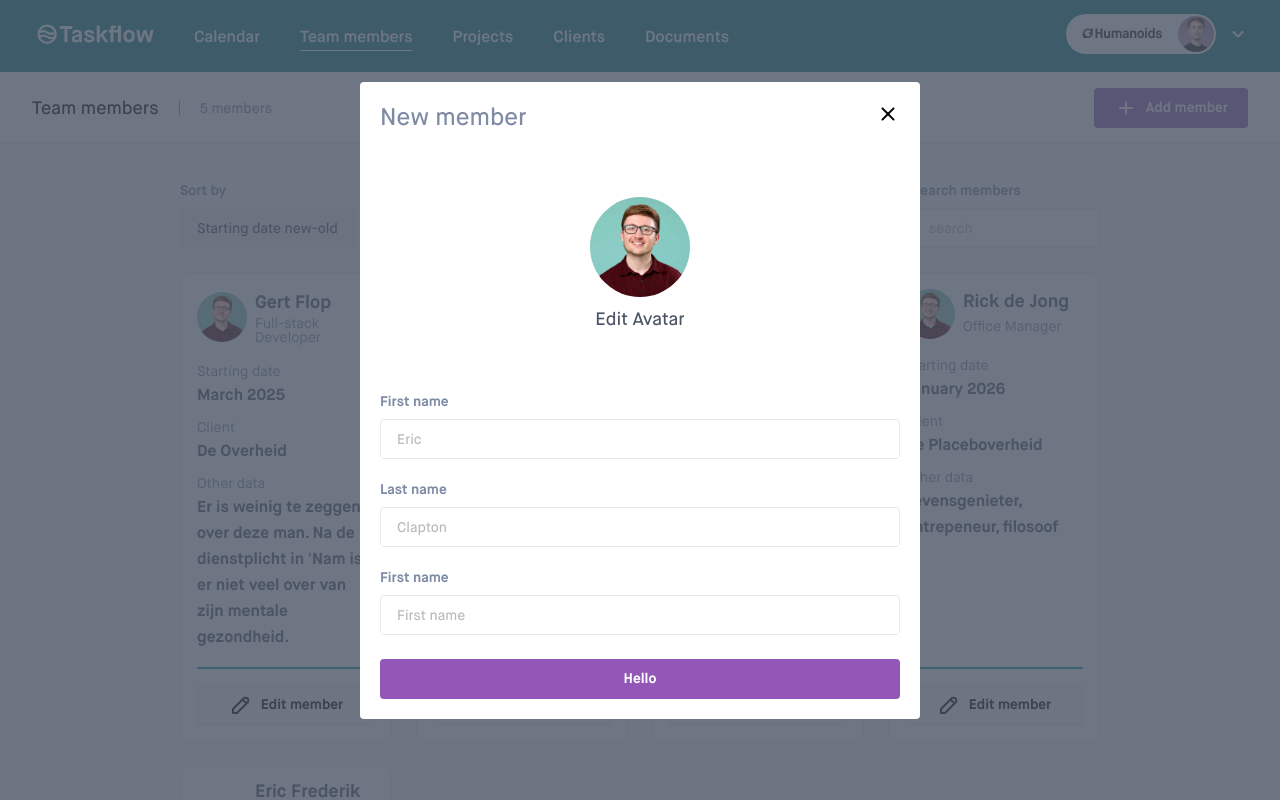
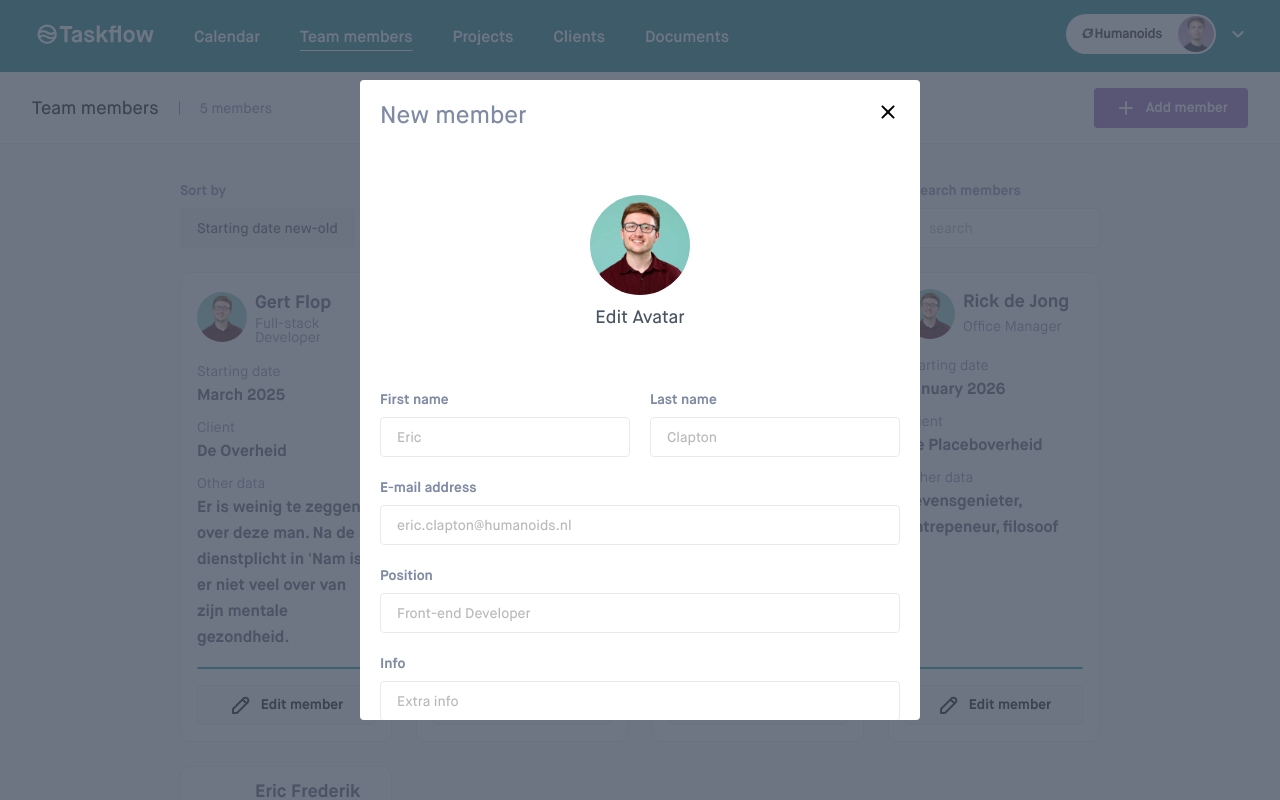
Before and after one commit to humanoidsbv/taskflow-jasper, a Next.js app: page /team-members in a window 1280 px wide. Both pictures are taken after a click on the button "Add member". Shown: the top 800 px of the page. Built offline with nearby package versions, Linux system fonts and the light colour scheme; data requests are answered from the project's data file.

Commit message:
Fields of member form

```diff
--- a/services/actions.ts
+++ b/services/actions.ts
@@ -121,10 +121,13 @@ export const createMemberEvent = async (
     position: "Tester",
   };
 
+  const startingDate = new Date().toISOString();
+  data.startingDate = startingDate;
+
   const validatedData = memberSchema.safeParse(data);
 
   if (!validatedData.success) {
-    console.log("no!");
+    console.log("no! ", validatedData.error);
     return {
       message: "Error validating data",
       errors: z.flattenError(validatedData.error).fieldErrors,
--- a/services/members.ts
+++ b/services/members.ts
@@ -3,6 +3,7 @@
 import { CreatedMember, MemberData } from "@/types/dataTypes";
 import { filterOptions, membersSortByOptions } from "./queries";
 import { buildQueryParams } from "@/utils/utils";
+import { revalidatePath } from "next/cache";
 
 class NotFoundError extends Error {
   constructor(message: string) {
@@ -75,6 +76,8 @@ export const createMember = async (
   member: MemberData,
 ): Promise<{ message: string; errors: {} }> => {
   console.table(member);
+
+  revalidatePath("/");
   return {
     message: "Member added",
     errors: {},
--- a/src/components/member-form/MemberForm.tsx
+++ b/src/components/member-form/MemberForm.tsx
@@ -42,6 +42,8 @@ export const MemberForm = ({ modalRef }: MemberFormProps) => {
     createMemberEvent,
     initialState,
   );
+  const closeModal = () => modalRef.current?.close();
+
   return (
     <Form action={formAction} className={styles.container}>
       <h2 className={styles.title}>New member</h2>
@@ -49,9 +51,11 @@ export const MemberForm = ({ modalRef }: MemberFormProps) => {
         <Image src={photo} alt="" className={styles.photo} />
         <span className={styles.photoText}>Edit Avatar</span>
       </div>
+      <div className={styles.nameContainer}>
         <InputField
-        defaultValue={state?.values?.client}
+          defaultValue={state?.values?.firstName}
           disabled={pending}
+          className={styles.wide}
           name="firstName"
           placeholder="Eric"
           required
@@ -59,24 +63,64 @@ export const MemberForm = ({ modalRef }: MemberFormProps) => {
           type="text"
         />
         <InputField
-        defaultValue={state?.values?.client}
+          defaultValue={state?.values?.lastName}
           disabled={pending}
+          className={styles.wide}
           name="lastName"
           placeholder="Clapton"
           required
           title="Last name"
           type="text"
         />
+      </div>
+      <InputField
+        defaultValue={state?.values?.eMail}
+        disabled={pending}
+        name="eMail"
+        placeholder="eric.clapton@humanoids.nl"
+        required
+        title="E-mail address"
+        type="email"
+      />
+      <InputField
+        defaultValue={state?.values?.position}
+        disabled={pending}
+        name="position"
+        placeholder="Front-end Developer"
+        required
+        title="Position"
+        type="text"
+      />
+      <InputField
+        defaultValue={state?.values?.info}
+        disabled={pending}
+        name="info"
+        placeholder="Extra info"
+        title="Info"
+        type="text"
+      />
       <InputField
         defaultValue={state?.values?.client}
         disabled={pending}
-        name="firstName"
-        placeholder="First name"
+        name="client"
+        placeholder="Humanoids"
         required
-        title="First name"
-        type="email"
+        title="Current client"
+        type="text"
       />
-      <Button type="submit">Hello</Button>
+      <div className={styles.buttons}>
+        <Button
+          className={styles.cancelButton}
+          onClick={closeModal}
+          type="button"
+          variant="secondary"
+        >
+          Cancel
+        </Button>
+        <Button type="submit" disabled={pending}>
+          Add member
+        </Button>
+      </div>
     </Form>
   );
 };
--- a/src/components/time-entry-form/TimeEntryForm.module.css
+++ b/src/components/time-entry-form/TimeEntryForm.module.css
@@ -11,13 +11,23 @@
   font-weight: 500;
 }
 
+.nameContainer {
+  display: flex;
+  gap: 20px;
+  width: 100%;
+
+  .container {
+    width: 100%;
+  }
+}
+
 .timeContainer {
   display: flex;
   flex-wrap: wrap;
   gap: 20px;
 }
 
-.date {
+.wide {
   width: 100%;
 }
 
--- a/src/components/time-entry-form/TimeEntryForm.tsx
+++ b/src/components/time-entry-form/TimeEntryForm.tsx
@@ -115,7 +115,7 @@ export const TimeEntryForm = ({ modalRef }: TimeEntryFormProps) => {
       {state.errors.activity && <span>{state.errors.activity}</span>}
       <div className={styles.timeContainer}>
         <InputField
-          className={styles.date}
+          className={styles.wide}
           defaultValue={state?.values?.date}
           disabled={pending}
           max="9999-12-12"
```
Lines whose indentation alone changed are shown as unchanged.
